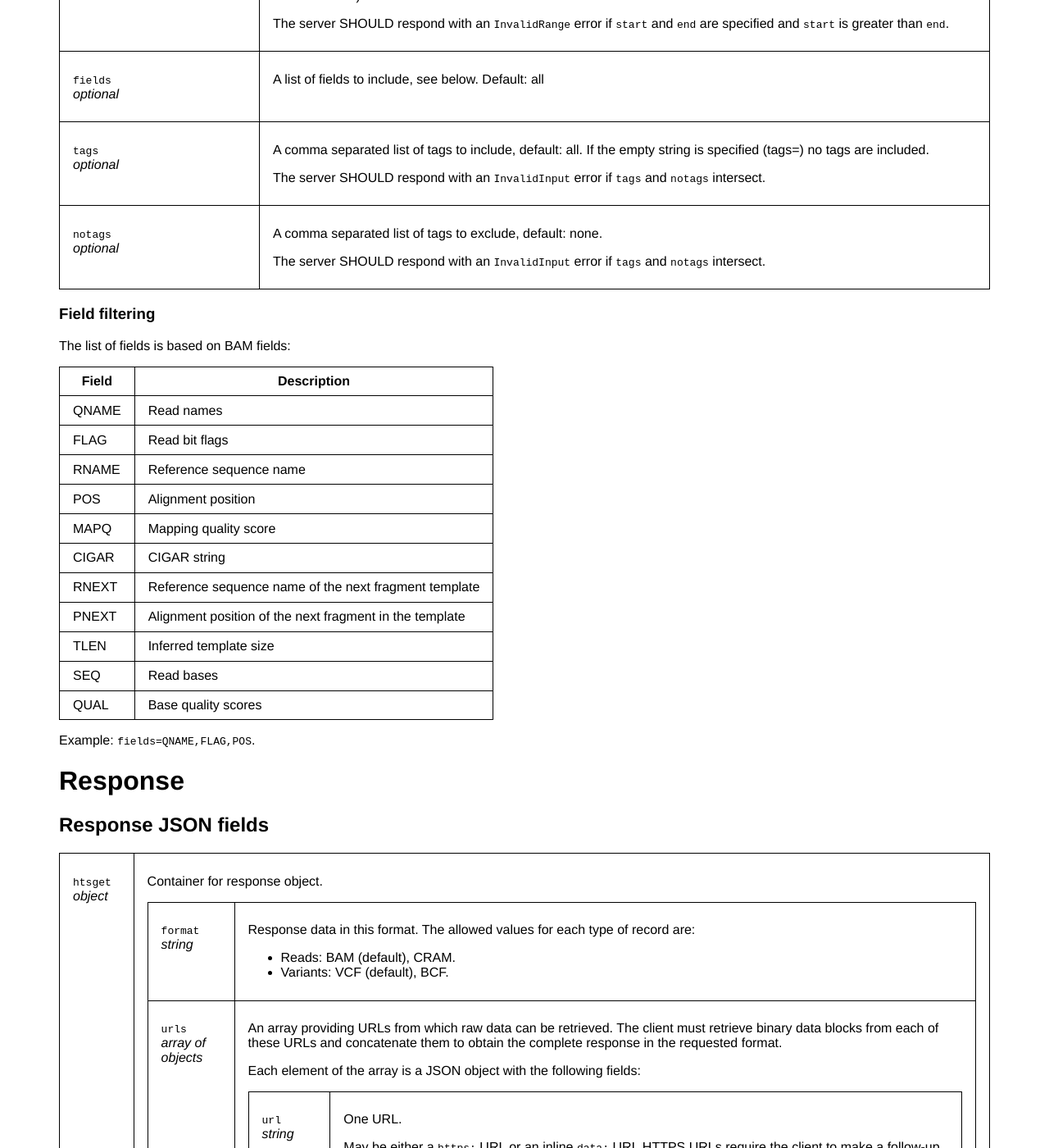
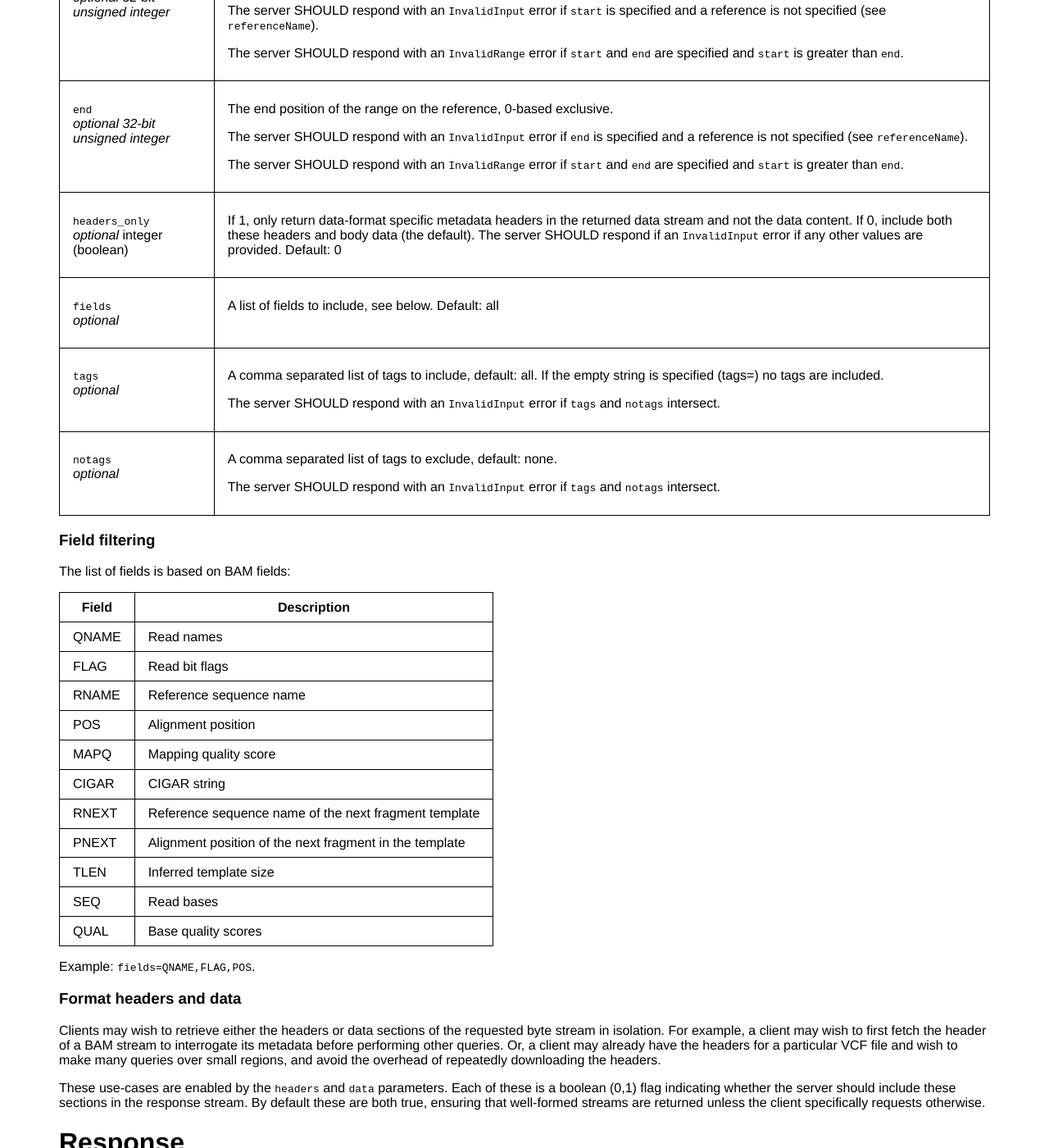
Before and after one commit to samtools/hts-specs, a Jekyll site: the page built from htsget.md, in a window 1280 px wide and 1400 px high, scrolled down 3368 px. Shown: the whole window at 82% size. Built offline with Jekyll 4.4.1, drawn with Linux system fonts in a browser that asks for light colours; some of the changed text lies outside the part shown.

Commit message:
Header and data boolean flags for htsget.

```diff
--- a/htsget.md
+++ b/htsget.md
@@ -40,6 +40,14 @@ Requests adhering to this specification MAY include an `Accept` header specifyin
 JSON responses SHOULD include a `Content-Type` header describing the htsget protocol version defining the JSON schema used in the response, e.g.,
 
     Content-Type: application/vnd.ga4gh.htsget.v1.0.0+json; charset=utf-8
+
+## Data format assumptions
+
+The protocol is agnostic to the specific details of the data formats that can be exchanged. However, a few key underlying assumptions are made:
+
+1. Queries over a genomic range `(referenceName, start, end)` can be mapped to a contiguous block of bytes interpretable by clients;
+
+2. The data format is composed of `headers` and `data` sections. The `headers` section contains metadata pertaining to the information encoded in the `data` section and is at the beginning of byte stream. Ordinarily both the `headers` and `data` sections of the stream are required for it to be well-formed, but there are situations in which a client may wish to retrieve either in isolation (see below).
 
 ## Errors
 
@@ -190,6 +198,12 @@ The server SHOULD respond with an `InvalidInput` error if `end` is specified and
 The server SHOULD respond with an `InvalidRange` error if `start` and `end` are specified and `start` is greater than `end`.
 </td></tr>
 <tr markdown="block"><td>
+`headers_only`
+_optional_ integer (boolean)
+</td><td>
+If 1, only return data-format specific metadata headers in the returned data stream and not the data content. If 0, include both these headers and body data (the default). The server SHOULD respond if an `InvalidInput` error if any other values are provided. Default: 0
+</td></tr>
+<tr markdown="block"><td>
 `fields`
 _optional_
 </td><td>
@@ -233,6 +247,12 @@ SEQ	| Read bases
 QUAL	| Base quality scores
 
 Example: `fields=QNAME,FLAG,POS`.
+
+### Format headers and data
+
+Clients may wish to retrieve either the headers or data sections of the requested byte stream in isolation. For example, a client may wish to first fetch the header of a BAM stream to interrogate its metadata before performing other queries. Or, a client may already have the headers for a particular VCF file and wish to make many queries over small regions, and avoid the overhead of repeatedly downloading the headers.
+
+These use-cases are enabled by the `headers` and `data` parameters. Each of these is a boolean (0,1) flag indicating whether the server should include these sections in the response stream. By default these are both true, ensuring that well-formed streams are returned unless the client specifically requests otherwise.
 
 # Response
 
```
